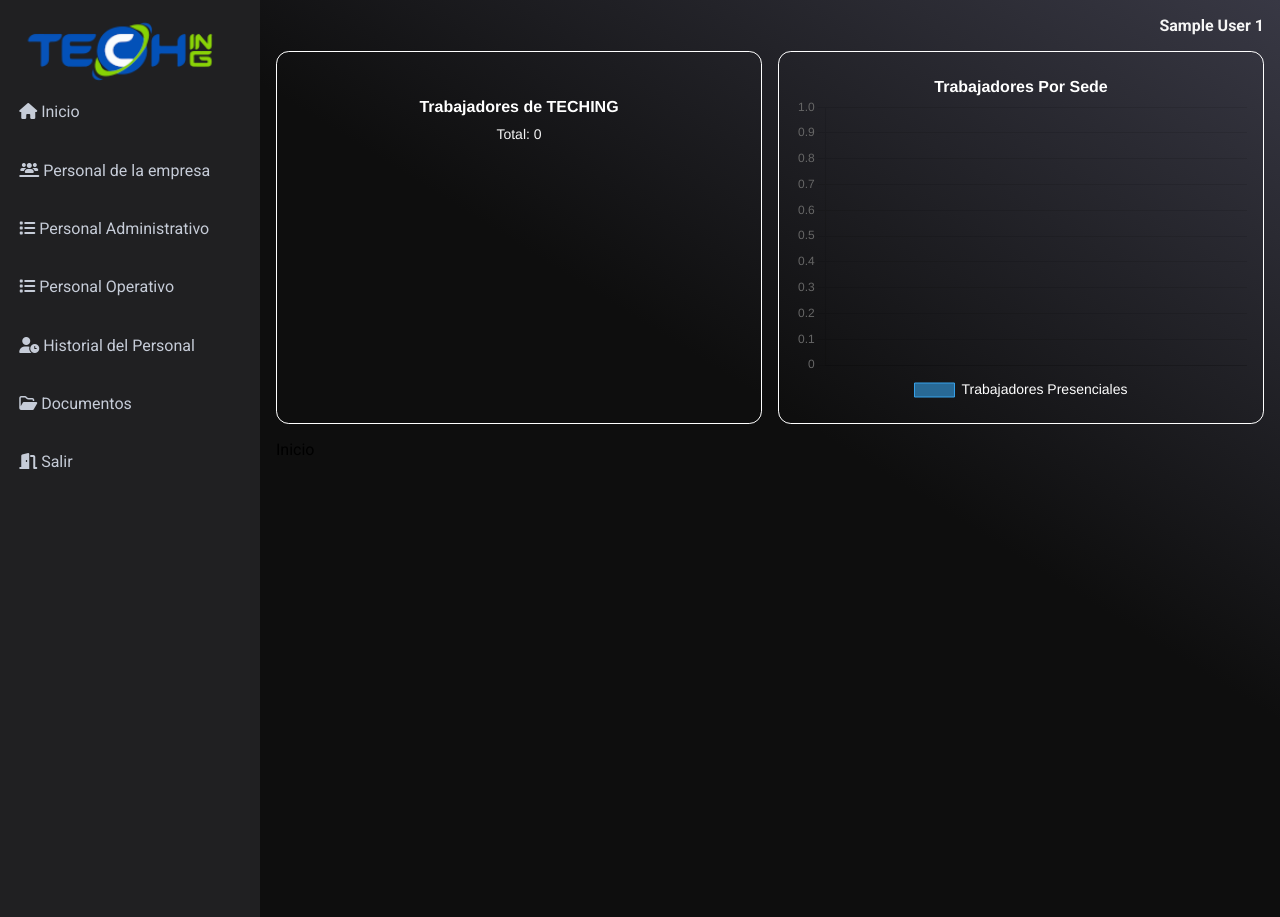
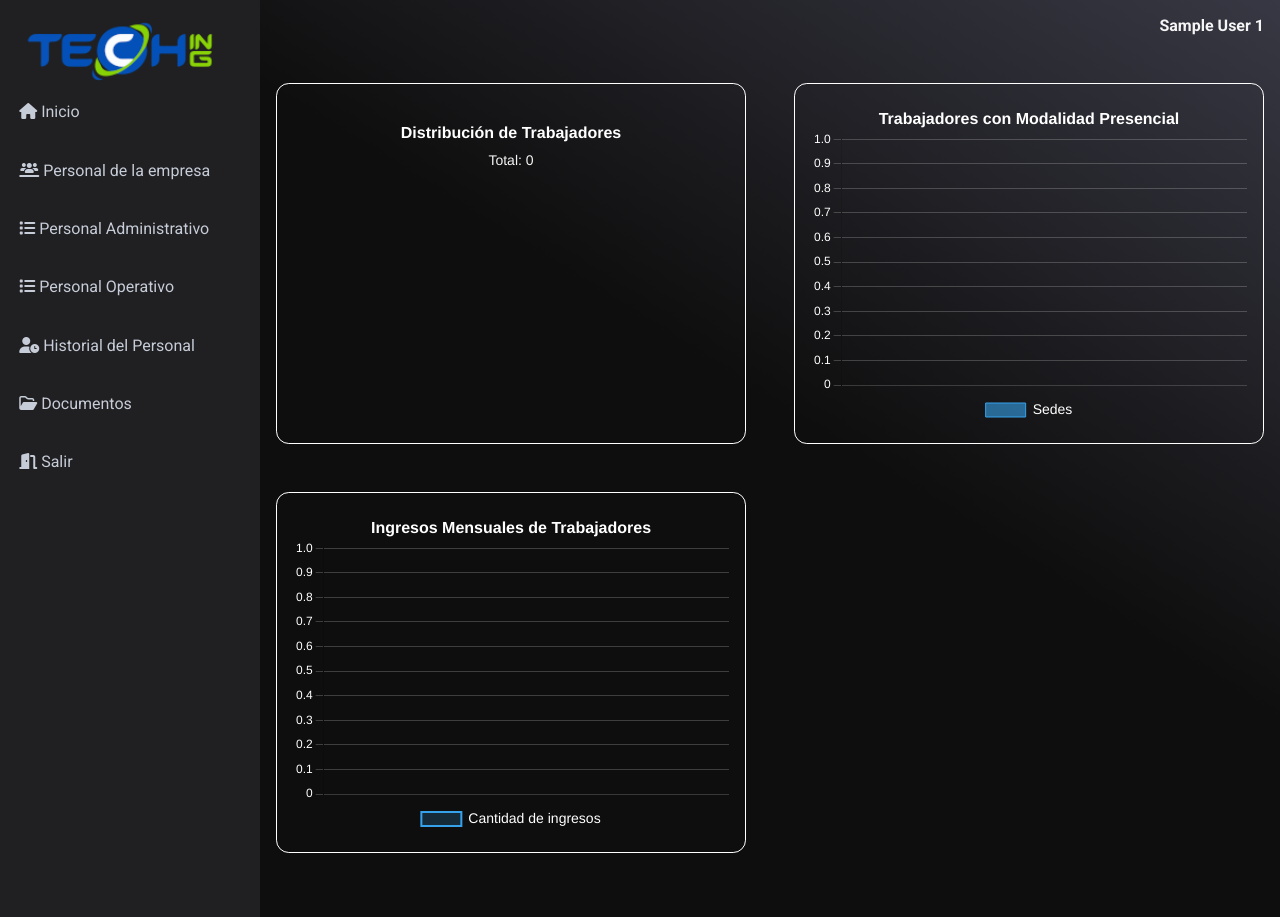
Before and after one commit to teching-ti/proyecto_sst_hsqe, a PHP site: page / in a window 1280 px wide. Run offline with PHP 8.4, Linux system fonts and the light colour scheme; the visitor is signed in with stand-in values (Sample User, id 1); data that the repository does not hold is empty.

Commit message:
subido a produccion

```diff
--- a/assets/css/inicio.css
+++ b/assets/css/inicio.css
@@ -18,56 +18,44 @@
     flex: 1;
 }
 
-/* Contenedor de gráficos */
+/* contenedor de gráficos */
 .contenedor-graficos {
     display: grid;
-    grid-template-columns: repeat(auto-fit, minmax(300px, 1fr)); /* Ajusta automáticamente las columnas */
-    gap: 1rem;
-    margin: 1rem auto;
-    max-width: 1000px; /* Limita el ancho total del contenedor */
+    grid-template-columns: repeat(auto-fit, minmax(360px, 1fr));
+    gap: 3rem;
+    margin: 3rem auto;
+    max-width: 1200px;
 }
 
-/* Estilo para cada gráfico */
-.grafico1 {
+.grafico {
     display: flex;
     justify-content: center;
     align-items: center;
     padding: 1rem;
     border-radius: 0.8rem;
     border: solid 1px white;
-    /*background-color: rgba(0, 0, 0, 0.1);*/
+    transition: all ease-in-out .24s;
 }
 
-.grafico2 {
-    display: flex;
-    justify-content: center;
-    align-items: center;
-    padding: 1rem;
-    border-radius: 0.8rem;
-    border: solid 1px white;
+.grafico:hover{
+    cursor: pointer;
+    box-shadow: -1px 0px 18px 3px rgba(255,255,255,0.75);
+
 }
 
-/* Estilo común para los gráficos */
 #grafico-tipo-trabajadores {
     max-width: 100%;
     max-height: 300px;
     padding: 0;
 }
 
-/* #grafico-presencial-sede{
-    max-width: 100%;
-    max-height: 300px;
-    padding: 0;
-} */
-
-/* Estilos para pantallas pequeñas */
 @media (max-width: 800px) {
     .contenedor-graficos {
-        grid-template-columns: 1fr; /* Coloca gráficos en una sola columna */
+        grid-template-columns: 1fr;
+        place-items: center;
     }
 
-    /* #grafico-presencial-sede{
-        width: 50%;
-        height: 400px;
-    } */
+    .grafico{
+        width: 310px;
+    }
 }
--- a/index.php
+++ b/index.php
@@ -47,7 +47,7 @@ if (in_array($page, $paginas_protegidas) && !$usuario_logueado) {
 
 // se evalúa la opción de revisar primero los roles antes de dar acceso
 function verificarRol($rolRequerido) {
-    return isset($_SESSION['rol']) && $_SESSION['rol'] === $rolRequerido;
+    return isset($_SESSION['rol']) && $_SESSION['rol'] == $rolRequerido;
 }
 
 switch ($page) {
@@ -55,7 +55,7 @@ switch ($page) {
         include 'src/views/main.php';
         break;
     case 'login':
-        if ($_SERVER['REQUEST_METHOD'] === 'POST') {
+        if ($_SERVER['REQUEST_METHOD'] == 'POST') {
             $userController->login();
         } else {
             include 'src/views/login.php';
@@ -123,6 +123,9 @@ switch ($page) {
     case 'getDistribucionPresencialPorSede':
         $trabajadoresController->getDistribucionPresencialPorSede();
         break;
+    case 'getUltimosIngresos':
+        $trabajadoresController->getIngresosUltimosMeses();
+        break;
     case 'historial_trabajadores':
         include 'src/views/vhistorial_trabajadores.php';
         break;
--- a/src/controllers/DocumentosController.php
+++ b/src/controllers/DocumentosController.php
@@ -22,7 +22,7 @@ class DocumentosController{
 
     // register
     public function register() {
-        if ($_SERVER['REQUEST_METHOD'] === 'POST') {
+        if ($_SERVER['REQUEST_METHOD'] == 'POST') {
 
             // recibiendo los datos del formulario
             $nombre = $_POST['nombre'];
--- a/src/controllers/TrabajadoresController.php
+++ b/src/controllers/TrabajadoresController.php
@@ -75,6 +75,11 @@ class TrabajadoresController{
         echo json_encode($datos);
     }
 
+    public function getIngresosUltimosMeses() {
+        $datos = $this->trabajadoresModel->getIngresosUltimosMeses();
+        echo json_encode($datos);
+    }
+
     public function editarTrabajador($id, $activo, $id_tipo,$nombres, $apellidos, $cargo, $area, $departamento, $celular, $correo, $tipo_contrato, $modalidad, $sede) {
         return $this->trabajadoresModel->actualizarTrabajador($id, $activo, $id_tipo,$nombres, $apellidos, $cargo, $area, $departamento, $celular, $correo, $tipo_contrato, $modalidad, $sede);
     }
--- a/src/controllers/UserController.php
+++ b/src/controllers/UserController.php
@@ -17,7 +17,7 @@ class UserController {
     }
 
     public function register() {
-        if ($_SERVER['REQUEST_METHOD'] === 'POST') {
+        if ($_SERVER['REQUEST_METHOD'] == 'POST') {
 
             // recibiendo los datos del formulario
             $usuario = $_POST['usuario'];
@@ -43,7 +43,7 @@ class UserController {
     }
 
     public function login() {
-        if ($_SERVER['REQUEST_METHOD'] === 'POST') {
+        if ($_SERVER['REQUEST_METHOD'] == 'POST') {
 
             $usuario = $_POST['usuario'];
             $contrasena = $_POST['contrasena'];
--- a/src/models/Trabajadores.php
+++ b/src/models/Trabajadores.php
@@ -223,8 +223,8 @@ class Trabajadores{
         $query = "
             SELECT t.nombre, COUNT(tr.id) AS total
             FROM tb_tipotrabajadores t
-            LEFT JOIN tb_trabajadores tr ON t.id = tr.id_tipo
-            GROUP BY t.nombre
+            LEFT JOIN tb_trabajadores tr ON t.id = tr.id_tipo AND tr.activo = 1
+            GROUP BY t.nombre;
         ";
 
         $stmt = $this->conn->prepare($query);
@@ -354,5 +354,15 @@ class Trabajadores{
             throw new Exception($e->getMessage());
         }
     }
+
+    public function getIngresosUltimosMeses() {
+        $query = "
+            SELECT DATE_FORMAT(fecha, '%Y-%m') AS mes_anio, COUNT(*) AS cantidad_ingresos FROM tb_movimiento_trabajadores WHERE tipo_movimiento = 'ingreso' AND fecha >= DATE_FORMAT(DATE_SUB(NOW(), INTERVAL 5 MONTH), '%Y-%m-01') GROUP BY mes_anio ORDER BY mes_anio DESC LIMIT 6;
+        ";
+
+        $stmt = $this->conn->prepare($query);
+        $stmt->execute();
+        return $stmt->fetchAll(PDO::FETCH_ASSOC);
+    }
 }
 ?>
--- a/src/views/base.php
+++ b/src/views/base.php
@@ -52,14 +52,14 @@
                     <li class="lista-enlace"><a href="personal_administrativo"><i class="fa-solid fa-list"></i> Personal Administrativo</a></li>
                     <li class="lista-enlace"><a href="personal_operativo"><i class="fa-solid fa-list"></i> Personal Operativo</a></li>
                     <?php
-                        if($_SESSION['rol']===1 or $_SESSION['rol']===3){
+                        if($_SESSION['rol']==1 or $_SESSION['rol']==3){
                         echo "<li class='lista-enlace'><a href='trabajadores_cese' target='_blank'><i class='fa-solid fa-user-minus'></i> Cese de Personal</a></li>";
                         }
                     ?>
                     <li class="lista-enlace"><a href="historial_trabajadores"><i class="fa-solid fa-user-clock"></i> Historial del Personal</a></li>
                     <li class="lista-enlace"><a href="documentos"><i class="fa-regular fa-folder-open"></i> Documentos</a></li>
                     <?php
-                        if($_SESSION['rol']===1){
+                        if($_SESSION['rol']==1){
                         echo "<li class='lista-enlace'><a href='signin'><i class='fa-solid fa-user-plus'></i> Registrar usuario</a></li>";
                         }
                     ?>
--- a/src/views/cesar_trabajador.php
+++ b/src/views/cesar_trabajador.php
@@ -8,7 +8,7 @@ $conn = $database->connect();
 $trabajadoresController = new TrabajadoresController($conn);
 
 // primero se debe verificar si los datos han sido enviados
-if ($_SERVER['REQUEST_METHOD'] === 'POST') {
+if ($_SERVER['REQUEST_METHOD'] == 'POST') {
 
     $input = file_get_contents('php://input');
     $data = json_decode($input, true);
--- a/src/views/editar_documento.php
+++ b/src/views/editar_documento.php
@@ -2,7 +2,7 @@
 require_once 'src/config/Database.php';
 require_once 'src/controllers/DocumentosController.php';
 
-if($_SERVER['REQUEST_METHOD'] === 'POST' && isset($_SERVER['CONTENT_TYPE']) && strpos($_SERVER['CONTENT_TYPE'],'application/json') !== false){
+if($_SERVER['REQUEST_METHOD'] == 'POST' && isset($_SERVER['CONTENT_TYPE']) && strpos($_SERVER['CONTENT_TYPE'],'application/json') !== false){
 
     $input = file_get_contents('php://input');
     $data = json_decode($input, true);
--- a/src/views/editar_trabajador.php
+++ b/src/views/editar_trabajador.php
@@ -7,7 +7,7 @@ require_once 'src/config/Database.php';
 // $conn = $database->connect();
 // $trabajadoresController = new TrabajadoresController($conn);
 
-if ($_SERVER['REQUEST_METHOD'] === 'POST' && isset($_SERVER['CONTENT_TYPE']) && strpos($_SERVER['CONTENT_TYPE'], 'application/json') !== false) {
+if ($_SERVER['REQUEST_METHOD'] == 'POST' && isset($_SERVER['CONTENT_TYPE']) && strpos($_SERVER['CONTENT_TYPE'], 'application/json') !== false) {
 
     $input = file_get_contents('php://input');
     $data = json_decode($input, true);
--- a/src/views/insertar_trabajador.php
+++ b/src/views/insertar_trabajador.php
@@ -8,7 +8,7 @@ $conn = $database->connect();
 $trabajadoresController = new TrabajadoresController($conn);
 
 // primero se debe verificar si los datos han sido enviados
-if ($_SERVER['REQUEST_METHOD'] === 'POST') {
+if ($_SERVER['REQUEST_METHOD'] == 'POST') {
     $horaZona  = new DateTimeZone('America/Lima');
     $fechaHoraActual = new DateTime('now', $horaZona);
     $fecha = $fechaHoraActual->format('Y-m-d H:i:s');
--- a/src/views/main.php
+++ b/src/views/main.php
@@ -10,17 +10,18 @@ require_once "src/controllers/TrabajadoresController.php";
                 <p>No hay sesiones activas</p>
             <?php endif; ?>
 
-            <div class="contenedor-graficos">
-                <div class="grafico1">
-                    <canvas id="grafico-tipo-trabajadores"></canvas>
+            <div class='contenedor-graficos'>
+                <div class='grafico'>
+                    <canvas id='grafico-tipo-trabajadores'></canvas>
                 </div>
-                <div class="grafico2">
-                    <canvas id="grafico-presencial-sede" width="800" height="600"></canvas>
+                <div class='grafico'>
+                    <canvas id='grafico-presencial-sede' width='800' height='600'></canvas>
+                </div>
+                <div class='grafico'>
+                    <canvas id='grafico-linea-ingresos' width='800' height='600'></canvas>
                 </div>
             </div>
-            <div>
-                <span>Inicio</span>
-            </div>
+
         </aside>
     </div>
 </main>
@@ -28,25 +29,26 @@ require_once "src/controllers/TrabajadoresController.php";
 <script src="https://cdn.jsdelivr.net/npm/chart.js"></script>
 <script>
     document.addEventListener("DOMContentLoaded", function () {
-    const ctx = document.getElementById('grafico-tipo-trabajadores').getContext('2d');
+    const grafico1 = document.getElementById('grafico-tipo-trabajadores');
+    if(grafico1){
+    const ctx1 = grafico1.getContext('2d');
 
-    // datos del servidor
     fetch('index.php?page=getDistribucionTrabajadores')
         .then(response => response.json())
         .then(data => {
             const labels = Object.keys(data);
-            const valores = Object.values(data);
+            //const valores = Object.values(data);
+            const valores = Object.values(data).map(val => parseFloat(val));
 
             const total = valores.reduce((sum, val) => sum + val, 0);
 
-            // crear gráfico
-            new Chart(ctx, {
+            new Chart(ctx1, {
                 type: 'pie',
                 data: {
-                    labels: labels, // Etiquetas dinámicas
+                    labels: labels,
                     datasets: [{
                         label: 'Distribución del Personal',
-                        data: valores, // Valores dinámicos
+                        data: valores,
                         backgroundColor: [
                             'rgba(54, 117, 235, 0.6)',
                             'rgba(175, 189, 235, 0.6)'
@@ -82,7 +84,7 @@ require_once "src/controllers/TrabajadoresController.php";
                         },
                         title: {
                             display: true,
-                            text: "Trabajadores de TECHING",
+                            text: "Distribución de Trabajadores",
                             color: "rgb(255, 255, 255)",
                             font: {
                                 size: 16,
@@ -90,7 +92,7 @@ require_once "src/controllers/TrabajadoresController.php";
                         },
                         subtitle: {
                             display: true,
-                            text: `Total: ${total}`,
+                            text: `Total: ${total.toLocaleString()}`,
                             color: "rgb(244, 244, 244)",
                             font: {
                                 size: 14,
@@ -103,29 +105,101 @@ require_once "src/controllers/TrabajadoresController.php";
         .catch(error => {
             console.error('Error al cargar los datos:', error);
         });
-    });
+    }
 
+    const grafico2 = document.getElementById('grafico-presencial-sede')
+    if(grafico2){
+    const ctx2 = grafico2.getContext('2d');
+    fetch('index.php?page=getDistribucionPresencialPorSede')
+    .then(response => response.json())
+    .then(datos => {
+        const labels = datos.map(item => item.sede);
+        const data = datos.map(item => item.cantidad_trabajadores);
 
-    fetch('index.php?page=getDistribucionPresencialPorSede')
+        new Chart(ctx2, {
+            type: 'bar',
+            data: {
+                labels: labels,
+                datasets: [{
+                    label: 'Sedes',
+                    data: data,
+                    backgroundColor: 'rgba(54, 162, 235, 0.6)',
+                    borderColor: 'rgba(54, 162, 235, 1)',
+                    borderWidth: 1,
+                    barPercentage: 0.3,
+                    categoryPercentage: 0.8
+                }]
+            },
+            options: {
+                plugins: {
+                    legend: {
+                        position: 'bottom',
+                        labels: {
+                            color: 'rgb(255, 255, 255)',
+                            font: {
+                                size: 14
+                            }
+                        }
+                    },
+                    title: {
+                        display: true,
+                        text: 'Trabajadores con Modalidad Presencial',
+                        color: "rgb(255, 255, 255)",
+                        font: {
+                            size: 16,
+                        }
+                    }
+                },
+                scales: {
+                    x: {
+                        grid: {
+                            color: 'rgba(255, 255, 255, 0.2)',
+                            lineWidth: 1
+                        },
+                        ticks: {
+                            color: 'rgb(255, 255, 255)'
+                        }
+                    },
+                    y: {
+                        grid: {
+                            color: 'rgba(255, 255, 255, 0.2)',
+                            lineWidth: 1
+                        },
+                        ticks: {
+                            color: 'rgb(255, 255, 255)'
+                        }
+                    }
+                }
+            }
+        });
+    })
+    .catch(error => console.error('Error al cargar los datos:', error));
+    };
+
+    const grafico3 = document.getElementById('grafico-linea-ingresos');
+    if(grafico3){
+    const ctx3 = grafico3.getContext('2d');
+    fetch('index.php?page=getUltimosIngresos')
         .then(response => response.json())
         .then(datos => {
-            const labels = datos.map(item => item.sede);
-            const data = datos.map(item => item.cantidad_trabajadores);
+            console.log(datos);
+            let datosFiltrados = datos.reverse();
+            const labels = datos.map(item => item.mes_anio);
+            const data = datos.map(item => item.cantidad_ingresos);
 
-            const ctx = document.getElementById('grafico-presencial-sede').getContext('2d');
-            new Chart(ctx, {
-                type: 'bar',
+            new Chart(ctx3, {
+                type: 'line',
                 data: {
                     labels: labels,
                     datasets: [{
-                        label: 'Trabajadores Presenciales',
+                        label: 'Cantidad de ingresos',
                         data: data,
-                        backgroundColor: 'rgba(54, 162, 235, 0.6)',
                         borderColor: 'rgba(54, 162, 235, 1)',
-                        borderWidth: 1
-                    }],
-                    barPercentage: 0.4,
-                    categoryPercentage: 0.2
+                        backgroundColor: 'rgba(54, 162, 235, 0.2)',
+                        borderWidth: 2,
+                        pointBackgroundColor: 'rgba(54, 162, 235, 1)',
+                        pointRadius: 4
+                    }]
                 },
                 options: {
                     plugins: {
@@ -140,17 +214,39 @@ require_once "src/controllers/TrabajadoresController.php";
                         },
                         title: {
                             display: true,
-                            text: 'Trabajadores Por Sede',
+                            text: 'Ingresos Mensuales de Trabajadores',
                             color: "rgb(255, 255, 255)",
                             font: {
                                 size: 16,
                             }
                         },
                     },
+                    scales: {
+                        x: {
+                            grid: {
+                                color: 'rgba(255, 255, 255, 0.2)',
+                                lineWidth: 1
+                            },
+                            ticks: {
+                                color: 'rgb(255, 255, 255)'
+                            }
+                        },
+                        y: {
+                            grid: {
+                                color: 'rgba(255, 255, 255, 0.2)',
+                                lineWidth: 1
+                            },
+                            ticks: {
+                                color: 'rgb(255, 255, 255)'
+                            }
+                        }
+                    }
                 }
             });
         })
         .catch(error => console.error('Error al cargar los datos:', error));
+    };
+    });
 </script>
 </body>
 </html>
--- a/src/views/vpersonal_general.php
+++ b/src/views/vpersonal_general.php
@@ -294,14 +294,14 @@ $listadoSedes = $trabajadoresController->mostrarSede();
   </div>
 </div>
 
-<?php if($_SESSION['rol']===1 or $_SESSION['rol']===3){
+<?php if($_SESSION['rol']==1 or $_SESSION['rol']==3){
     echo "
     <button id='btn-agregar-trabajador' class='btn-trabajador-opcion'>
         <i class='fa-solid fa-user-plus'></i>
     </button>";
 }?>
 
-<?php if($_SESSION['rol']===1 or $_SESSION['rol']===3){
+<?php if($_SESSION['rol']==1 or $_SESSION['rol']==3){
     echo "
 <button id='btn-editar-trabajador' class='btn-trabajador-opcion'>
     <i class='fa-solid fa-user-pen'></i>
```
